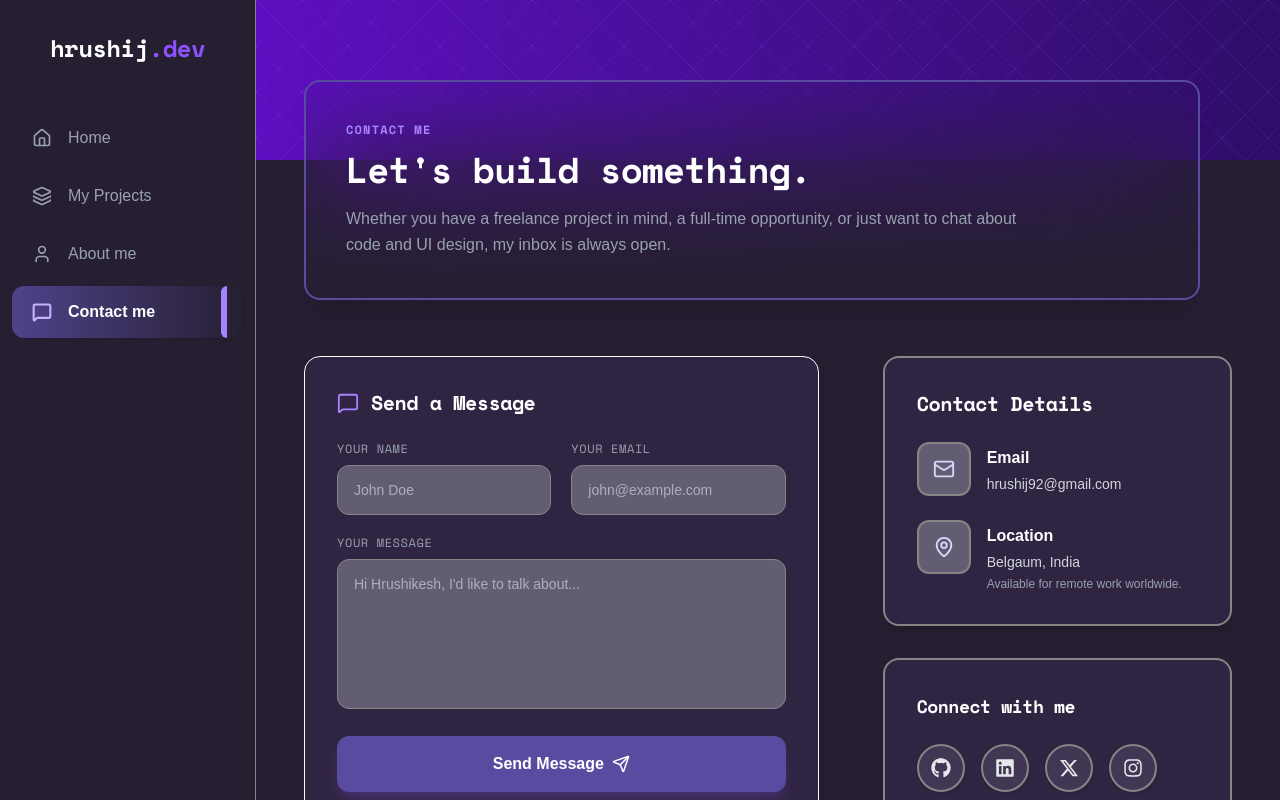
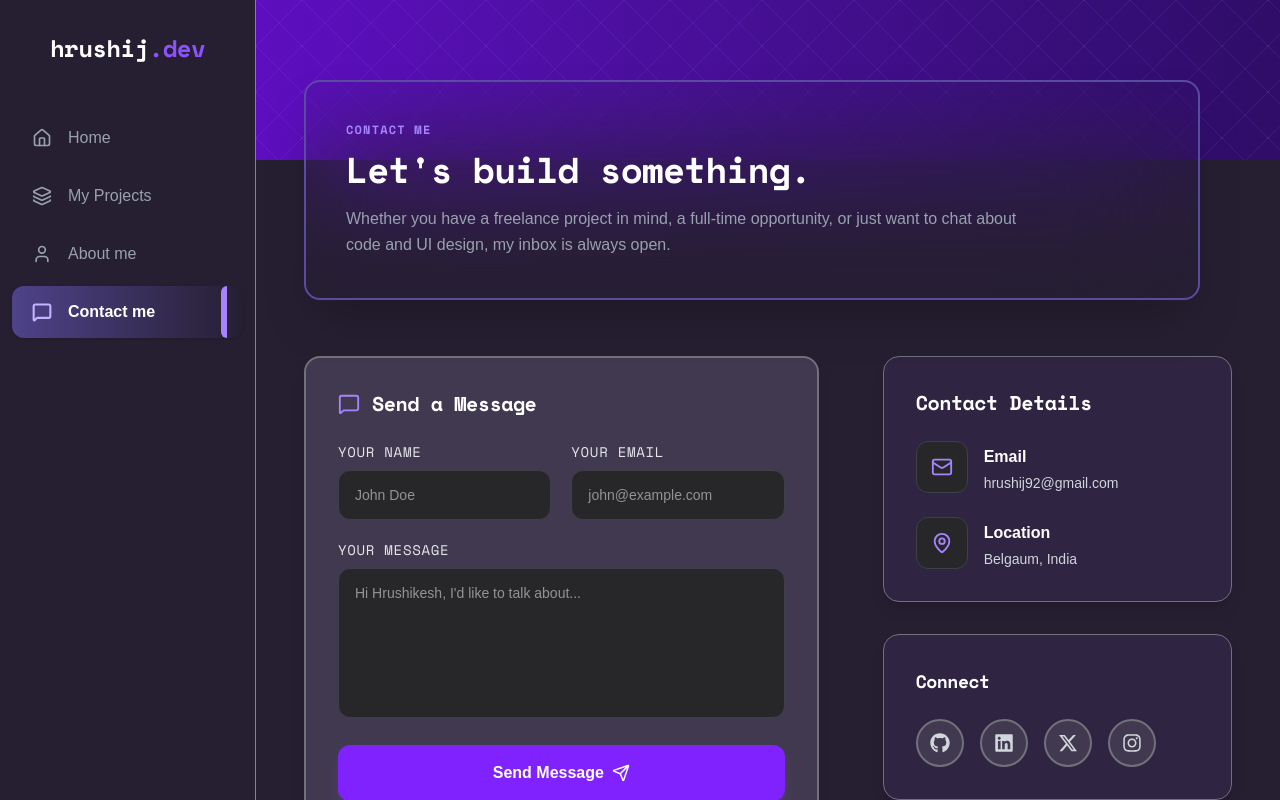
Before and after one commit to Hrushikeshj26/Portfolio, a React app: page /contact in a window 1280 px wide. Shown: the top 800 px of the page. Built offline with nearby package versions, Linux system fonts and the light colour scheme; the HTML template or start-up script is replaced by a standard one; a web font is replaced by a local one.

Commit message:
UI improved

```diff
--- a/src/components/Footer.jsx
+++ b/src/components/Footer.jsx
@@ -38,7 +38,7 @@ const Footer = () => {
 
   return (
     <footer className="relative mt-20 pb-8 pt-12">
-      <div className="absolute top-0 left-1/2 -translate-x-1/2 w-full max-w-6xl h-px bg-linear-to-r from-transparent via-violet-500/40 to-transparent" />
+      <div className="absolute top-0 left-1/2 -translate-x-1/2 w-full max-w-6xl h-[2px] bg-linear-to-r from-transparent via-violet-500 to-transparent" />
 
       <div className="absolute top-0 left-1/2 -translate-x-1/2 w-full max-w-lg h-24 bg-violet-600/5 blur-[80px] pointer-events-none" />
 
--- a/src/pages/Contact.jsx
+++ b/src/pages/Contact.jsx
@@ -1,45 +1,60 @@
+import { useState } from "react";
 import { motion } from "framer-motion";
 import { Mail, MapPin, Send, MessageSquare } from "lucide-react";
 import { FaGithub, FaLinkedin, FaXTwitter, FaInstagram } from "react-icons/fa6";
 
 const Contact = () => {
+  const [formData, setFormData] = useState({
+    name: "",
+    email: "",
+    message: "",
+  });
+
   const socialLinks = [
     {
       name: "GitHub",
       href: "https://github.com/Hrushikeshj26",
       icon: FaGithub,
-    hover: "hover:text-white hover:bg-white/10 hover:shadow-[0_0_15px_rgba(255,255,255,0.2)]",
+      hover:
+        "hover:text-white hover:bg-white/10 hover:shadow-[0_0_15px_rgba(255,255,255,0.2)]",
     },
     {
       name: "LinkedIn",
       href: "https://www.linkedin.com/in/hrushikeshj26/",
       icon: FaLinkedin,
-    hover: "hover:text-sky-400 hover:bg-sky-500/10 hover:shadow-[0_0_15px_rgba(14,165,233,0.3)]",
+      hover:
+        "hover:text-sky-400 hover:bg-sky-500/10 hover:shadow-[0_0_15px_rgba(14,165,233,0.3)]",
     },
     {
       name: "X (Twitter)",
       href: "https://x.com/hrushimj?s=11",
       icon: FaXTwitter,
-    hover: "hover:text-white hover:bg-white/10 hover:shadow-[0_0_15px_rgba(255,255,255,0.2)]",
+      hover:
+        "hover:text-white hover:bg-white/10 hover:shadow-[0_0_15px_rgba(255,255,255,0.2)]",
     },
     {
       name: "Instagram",
       href: "https://instagram.com/your-username",
       icon: FaInstagram,
-    hover: "hover:text-fuchsia-400 hover:bg-fuchsia-500/10 hover:shadow-[0_0_15px_rgba(217,70,239,0.3)]",
+      hover:
+        "hover:text-fuchsia-400 hover:bg-fuchsia-500/10 hover:shadow-[0_0_15px_rgba(217,70,239,0.3)]",
     },
   ];
 
+  const handleSubmit = (e) => {
+    e.preventDefault();
+    const { name, email, message } = formData;
+    const mailtoLink = `mailto:hrushij92@gmail.com?subject=New Contact from ${name}&body=From: ${email}%0D%0A%0D%0A${message}`;
+    window.location.href = mailtoLink;
+  };
+
   return (
     <div className="min-h-screen pb-16">
-      <div className="min-h-40 w-full bg-gradient-to-r from-violet-800 to-violet-950 relative overflow-hidden">
+      <div className="min-h-40 w-full bg-linear-to-r from-violet-800 to-violet-950 relative overflow-hidden">
         <div
           className="absolute inset-0 z-0 pointer-events-none opacity-40"
           style={{
-            backgroundImage: `
-              repeating-linear-gradient(45deg, rgba(139, 92, 246, 0.4) 0, rgba(139, 92, 246, 0.4) 1px, transparent 1px, transparent 32px),
-              repeating-linear-gradient(-45deg, rgba(139, 92, 246, 0.4) 0, rgba(139, 92, 246, 0.4) 1px, transparent 1px, transparent 32px)
-            `,
+            backgroundImage: `repeating-linear-gradient(45deg, rgba(139, 92, 246, 0.4) 0, rgba(139, 92, 246, 0.4) 1px, transparent 1px, transparent 32px), repeating-linear-gradient(-45deg, rgba(139, 92, 246, 0.4) 0, rgba(139, 92, 246, 0.4) 1px, transparent 1px, transparent 32px)`,
             backgroundSize: "46px 46px",
           }}
         />
@@ -50,7 +65,7 @@ const Contact = () => {
           initial={{ opacity: 0, y: 20 }}
           animate={{ opacity: 1, y: 0 }}
           transition={{ duration: 0.5 }}
-          className="border-2 border-second rounded-2xl p-7 sm:p-10 backdrop-blur-3xl shadow-xl max-w-4xl"
+          className="border-2 border-second rounded-2xl p-7 sm:p-10 shadow-2xl backdrop-blur-3xl max-w-4xl"
         >
           <p className="text-xs font-spacemono uppercase tracking-widest text-violet-400 mb-3 font-bold">
             Contact Me
@@ -59,82 +74,82 @@ const Contact = () => {
             Let's build something.
           </h1>
           <p className="text-gray-400 text-sm sm:text-base leading-relaxed max-w-2xl">
-            Whether you have a freelance project in mind, a full-time opportunity, or just want to chat about code and UI design, my inbox is always open.
+            Whether you have a freelance project in mind, a full-time
+            opportunity, or just want to chat about code and UI design, my inbox
+            is always open.
           </p>
         </motion.div>
       </div>
 
       <div className="px-6 md:px-10 lg:px-12 max-w-7xl mx-auto grid grid-cols-1 lg:grid-cols-12 gap-12 lg:gap-16">
-
         <motion.div
           initial={{ opacity: 0, x: -20 }}
           animate={{ opacity: 1, x: 0 }}
           transition={{ duration: 0.5, delay: 0.2 }}
           className="lg:col-span-7"
         >
-          <div className="bg-card2 border border-main hover:border-second transition-colors duration-300 rounded-2xl p-6 sm:p-8 shadow-lg">
+          <div className="bg-card border-2 border-zinc-500 rounded-2xl p-6 sm:p-8 shadow-lg">
             <h2 className="text-xl font-bold text-white mb-6 flex items-center font-spacemono tracking-tight">
               <MessageSquare className="text-violet-400 mr-3" size={22} />
               Send a Message
             </h2>
 
-            <form action="https://api.web3forms.com/submit" method="POST" className="space-y-5">
-              <input type="hidden" name="access_key" value="YOUR_ACCESS_KEY_HERE" />
-              <input type="hidden" name="redirect" value="https://yourwebsite.com/contact" />
-              <input type="checkbox" name="botcheck" className="hidden" style={{ display: 'none' }} />
-
+            <form onSubmit={handleSubmit} className="space-y-5">
               <div className="grid grid-cols-1 sm:grid-cols-2 gap-5">
                 <div>
-                  <label htmlFor="name" className="block text-xs font-spacemono uppercase tracking-wider text-gray-400 mb-2">
+                  <label className="block text-sm font-spacemono uppercase tracking-wider text-gray-200 mb-2">
                     Your Name
                   </label>
                   <input
                     type="text"
-                    name="name"
-                    id="name"
                     required
-                    className="w-full bg-surface border border-subtle rounded-xl px-4 py-3.5 text-white text-sm focus:outline-none focus:border-violet-500 focus:ring-4 focus:ring-violet-500/10 transition-all duration-300"
+                    onChange={(e) =>
+                      setFormData({ ...formData, name: e.target.value })
+                    }
+                    className="w-full bg-zinc-800 border border-zinc-700 rounded-xl px-4 py-3.5 text-white text-sm focus:outline-none focus:border-violet-500 focus:ring-4 focus:ring-violet-500/10 transition-all duration-300"
                     placeholder="John Doe"
                   />
                 </div>
-
                 <div>
-                  <label htmlFor="email" className="block text-xs font-spacemono uppercase tracking-wider text-gray-400 mb-2">
+                  <label className="block text-sm font-spacemono uppercase tracking-wider text-gray-200 mb-2">
                     Your Email
                   </label>
                   <input
                     type="email"
-                    name="email"
-                    id="email"
                     required
-                    className="w-full bg-surface border border-subtle rounded-xl px-4 py-3.5 text-white text-sm focus:outline-none focus:border-violet-500 focus:ring-4 focus:ring-violet-500/10 transition-all duration-300"
+                    onChange={(e) =>
+                      setFormData({ ...formData, email: e.target.value })
+                    }
+                    className="w-full bg-zinc-800 border border-zinc-700 rounded-xl px-4 py-3.5 text-white text-sm focus:outline-none focus:border-violet-500 focus:ring-4 focus:ring-violet-500/10 transition-all duration-300"
                     placeholder="john@example.com"
                   />
                 </div>
               </div>
-
               <div>
-                <label htmlFor="message" className="block text-xs font-spacemono uppercase tracking-wider text-gray-400 mb-2">
+                <label className="block text-sm font-spacemono uppercase tracking-wider text-gray-200 mb-2">
                   Your Message
                 </label>
                 <textarea
-                  name="message"
-                  id="message"
                   required
                   rows="6"
-                  className="w-full bg-surface border border-subtle rounded-xl px-4 py-3.5 text-white text-sm focus:outline-none focus:border-violet-500 focus:ring-4 focus:ring-violet-500/10 transition-all duration-300 resize-none"
+                  onChange={(e) =>
+                    setFormData({ ...formData, message: e.target.value })
+                  }
+                  className="w-full bg-zinc-800 border border-zinc-700 rounded-xl px-4 py-3.5 text-white text-sm focus:outline-none focus:border-violet-500 focus:ring-4 focus:ring-violet-500/10 transition-all duration-300 resize-none"
                   placeholder="Hi Hrushikesh, I'd like to talk about..."
-                ></textarea>
+                />
               </div>
-
               <motion.button
                 whileHover={{ scale: 1.02 }}
                 whileTap={{ scale: 0.98 }}
                 type="submit"
-                className="flex items-center justify-center w-full space-x-2 bg-btn hover:bg-btn-hover text-white px-6 py-4 rounded-xl font-semibold transition-colors duration-300 shadow-lg shadow-violet-500/20 group"
+                className="flex items-center justify-center w-full space-x-2 bg-violet-600 hover:bg-violet-500 text-white px-6 py-4 rounded-xl font-semibold transition-colors duration-300 shadow-lg shadow-violet-500/20 group"
               >
                 <span>Send Message</span>
-                <Send size={18} className="transition-transform duration-300 group-hover:translate-x-1 group-hover:-translate-y-1" />
+                <Send
+                  size={18}
+                  className="group-hover:translate-x-1 group-hover:-translate-y-1 transition-transform"
+                />
               </motion.button>
             </form>
           </div>
@@ -144,40 +159,44 @@ const Contact = () => {
           initial={{ opacity: 0, x: 20 }}
           animate={{ opacity: 1, x: 0 }}
           transition={{ duration: 0.5, delay: 0.3 }}
-          className="lg:col-span-5 space-y-6 sm:space-y-8"
+          className="lg:col-span-5 space-y-8"
         >
-          <div className="bg-card2 border-2 border-subtle hover:border-second transition-colors duration-300 rounded-2xl p-6 sm:p-8 shadow-lg">
-            <h2 className="text-xl font-bold text-white mb-6 font-spacemono tracking-tight">Contact Details</h2>
-
+          <div className="bg-card2 border border-zinc-500 rounded-2xl p-8 shadow-lg">
+            <h2 className="text-xl font-bold text-white mb-6 font-spacemono tracking-tight">
+              Contact Details
+            </h2>
             <div className="space-y-6">
               <a
                 href="mailto:hrushij92@gmail.com"
                 className="flex items-start group"
               >
-                <div className="bg-surface p-3.5 rounded-xl border-2 border-subtle mr-4 shrink-0 group-hover:border-violet-500 transition-colors">
-                  <Mail className="text-violet-200" size={22} />
+                <div className="bg-zinc-800 p-3.5 rounded-xl border border-zinc-700 mr-4 group-hover:border-violet-500 transition-colors">
+                  <Mail className="text-violet-400" size={22} />
                 </div>
                 <div className="pt-1">
-                  <h3 className="text-white font-semibold text-md mb-1 group-hover:text-violet-300 transition-colors">Email</h3>
-                  <p className="text-gray-300 text-sm transition-colors">hrushij92@gmail.com</p>
+                  <h3 className="text-white font-semibold text-md mb-1">
+                    Email
+                  </h3>
+                  <p className="text-gray-300 text-sm">hrushij92@gmail.com</p>
                 </div>
               </a>
-
               <div className="flex items-start group">
-                <div className="bg-surface p-3.5 rounded-xl border-2 border-subtle mr-4 shrink-0 group-hover:border-violet-500 transition-colors">
-                  <MapPin className="text-violet-200" size={22} />
+                <div className="bg-zinc-800 p-3.5 rounded-xl border border-zinc-700 mr-4 group-hover:border-violet-500 transition-colors">
+                  <MapPin className="text-violet-400" size={22} />
                 </div>
                 <div className="pt-1">
-                  <h3 className="text-white font-semibold text-md mb-1 group-hover:text-violet-300 transition-colors">Location</h3>
+                  <h3 className="text-white font-semibold text-md mb-1">
+                    Location
+                  </h3>
                   <p className="text-gray-300 text-sm">Belgaum, India</p>
-                  <p className="text-gray-400 text-xs mt-1">Available for remote work worldwide.</p>
                 </div>
               </div>
             </div>
           </div>
-
-          <div className="bg-card2 border-2 border-subtle hover:border-second transition-colors duration-300 rounded-2xl p-6 sm:p-8 shadow-lg">
-            <h3 className="text-white font-bold text-lg mb-6 font-spacemono tracking-tight">Connect with me</h3>
+          <div className="bg-card2 border border-zinc-500 rounded-2xl p-8 shadow-lg">
+            <h3 className="text-white font-bold text-lg mb-6 font-spacemono tracking-tight">
+              Connect
+            </h3>
             <div className="flex flex-wrap gap-4">
               {socialLinks.map(({ name, href, icon: Icon, hover }) => (
                 <motion.a
@@ -187,8 +206,7 @@ const Contact = () => {
                   href={href}
                   target="_blank"
                   rel="noopener noreferrer"
-                  aria-label={name}
-                  className={`flex items-center justify-center w-12 h-12 rounded-full bg-second border-2 border-subtle text-gray-200 transition-colors duration-300 shadow-sm ${hover}`}
+                  className={`flex items-center justify-center w-12 h-12 rounded-full bg-card border-2 border-zinc-500 text-gray-300 transition-all ${hover}`}
                 >
                   <Icon size={20} />
                 </motion.a>
--- a/src/pages/Home.jsx
+++ b/src/pages/Home.jsx
@@ -66,7 +66,7 @@ const itemVariants = {
 const Home = () => {
   return (
     <div className="min-h-screen pb-10">
-      <div className="min-h-40 w-full bg-gradient-to-r from-violet-800 to-violet-950 relative overflow-hidden">
+      <div className="min-h-40 w-full bg-linear-to-r from-violet-800 to-violet-950 relative overflow-hidden">
         <div
           className="absolute inset-0 z-0 pointer-events-none opacity-40"
           style={{
@@ -120,7 +120,7 @@ const Home = () => {
         </motion.div>
       </motion.div>
 
-      <div className="px-6 md:px-10 lg:px-12 grid grid-cols-1 lg:grid-cols-12 gap-10 lg:gap-16 max-w-[1400px]">
+      <div className="px-6 md:px-10 lg:px-12 grid grid-cols-1 lg:grid-cols-12 gap-10 lg:gap-16 max-w-350">
 
         <motion.div
           initial="hidden"
```
Lines whose indentation alone changed are shown as unchanged.
